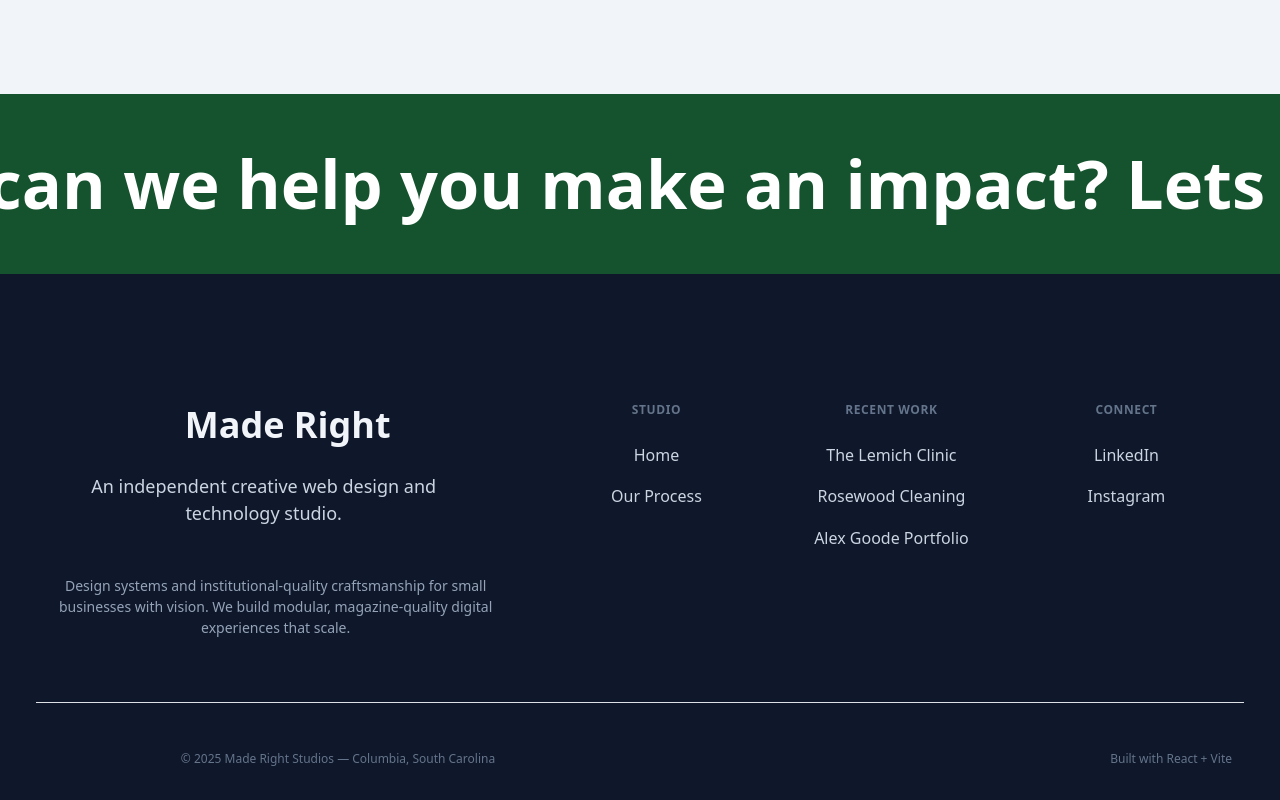
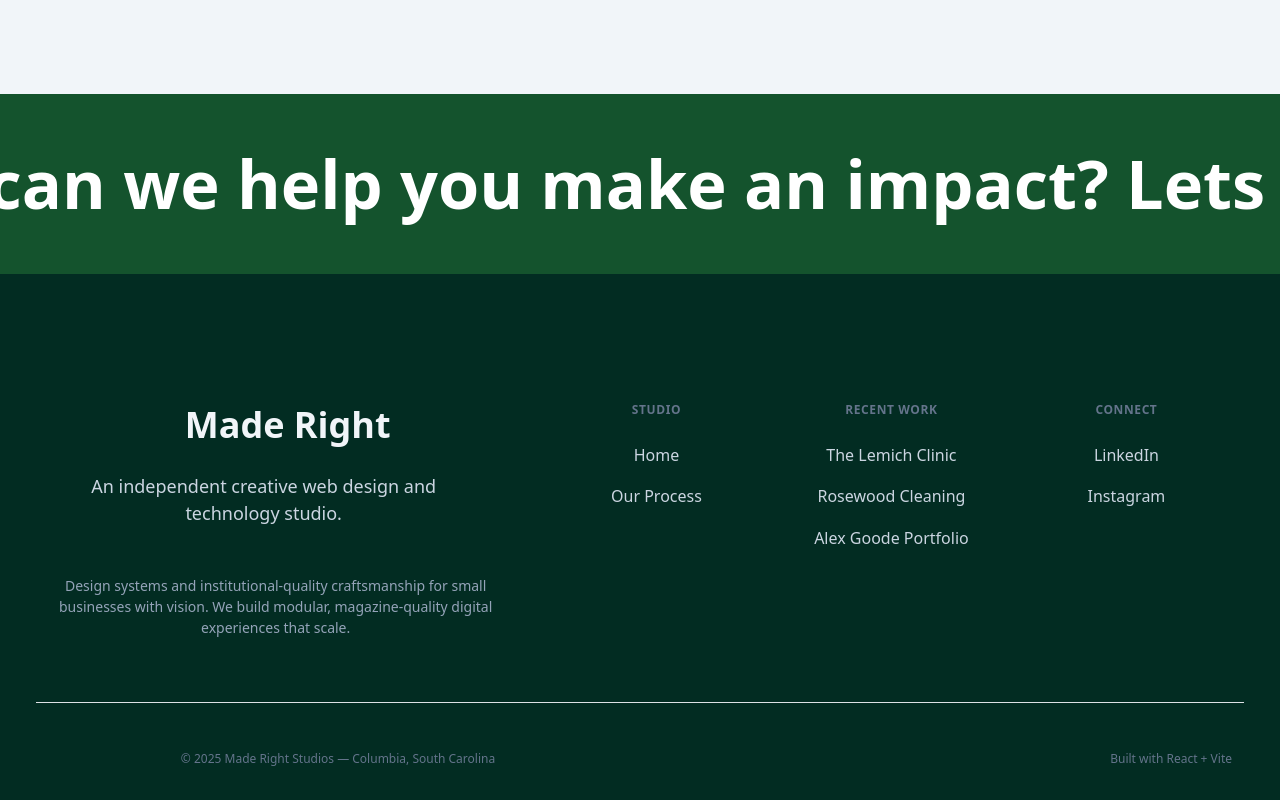
Before and after one commit to alexgoodestudio/maderight.studio, a React (Create React App) app: page / in a window 1280 px wide. Shown: the part 5801-6601 px from the top of the page. Built offline with nearby package versions, Linux system fonts and the light colour scheme.

Commit message:
updated ag port vid + footer bg

```diff
--- a/src/Components/Footer.js
+++ b/src/Components/Footer.js
@@ -39,7 +39,7 @@
   }, { scope: footerRef });
 
   return (
-    <footer ref={footerRef} className="bg-slate-900 text-slate-100 pt-32 pb-8 ">
+    <footer ref={footerRef} className="bg-emerald-950 text-slate-100 pt-32 pb-8 ">
       <div className="container-fluid px-4 px-lg-5">
 
         {/* Primary Content Grid */}
```
Also changed, not shown: 1 other file (tests, documents, lock files or other folders).
